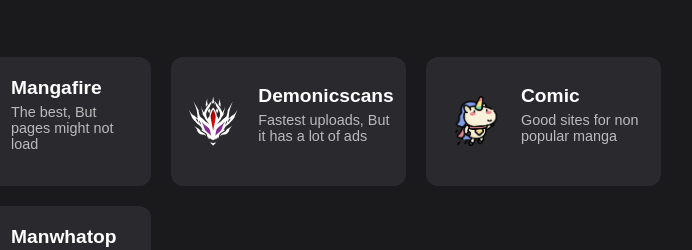
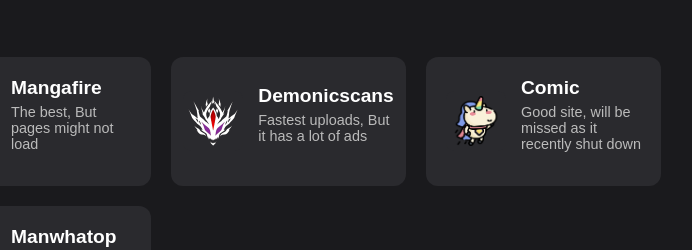
Before and after one commit to VilleTe24c/My_manga_sites, a plain HTML site: page index.html in a window 1280 px wide. Shown: the part 453-703 px from the top of the page, 479-1171 px from the left. Drawn offline with Linux system fonts and the light colour scheme.

Commit message:
Update index.html

```diff
--- a/index.html
+++ b/index.html
@@ -46,7 +46,7 @@
     <img src="comick.png" alt="Comic.io logo">
     <div class="card-text">
       <h3><a href="https://comick.io/home2" target="_blank">Comic</a></h3>
-      <p>Good sites for non popular manga</p>
+      <p>Good site, will be missed as it recently shut down</p>
     </div>
   </div>
 
```
